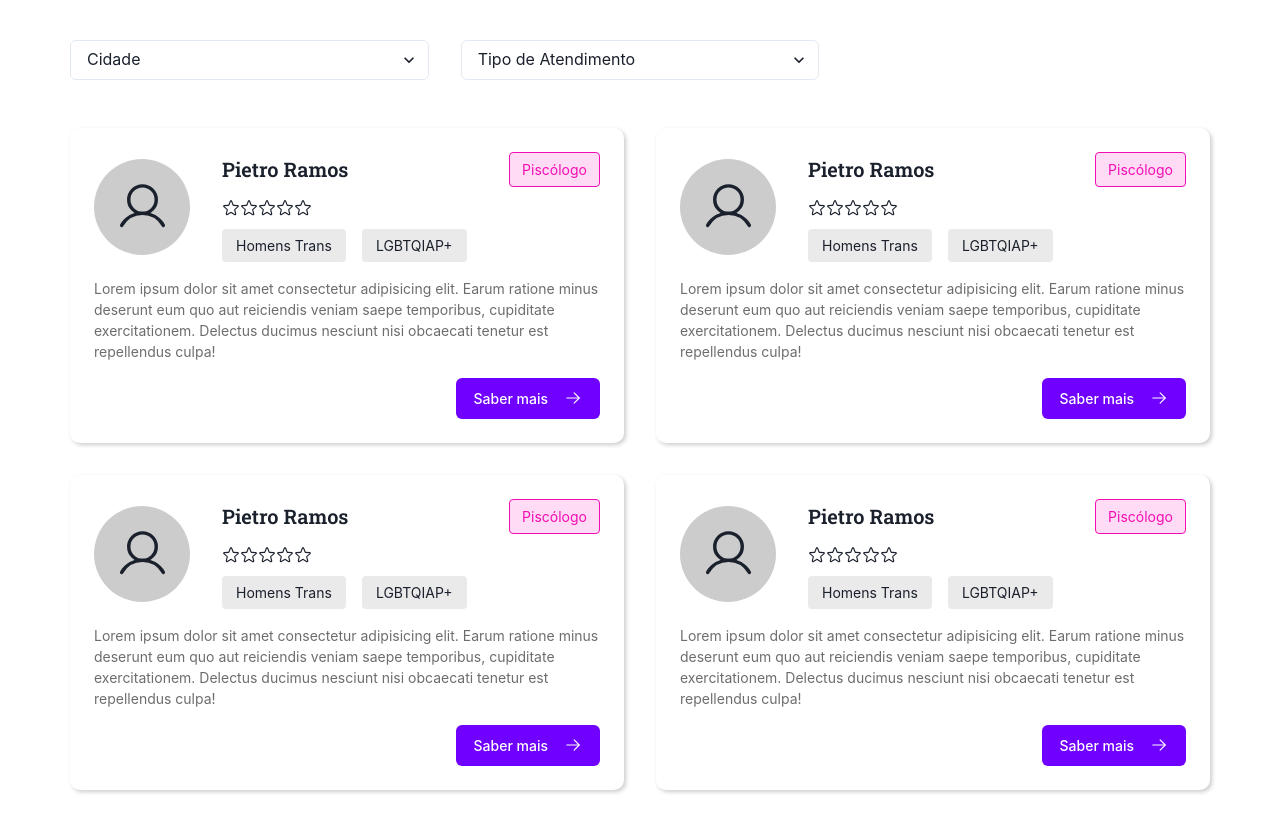
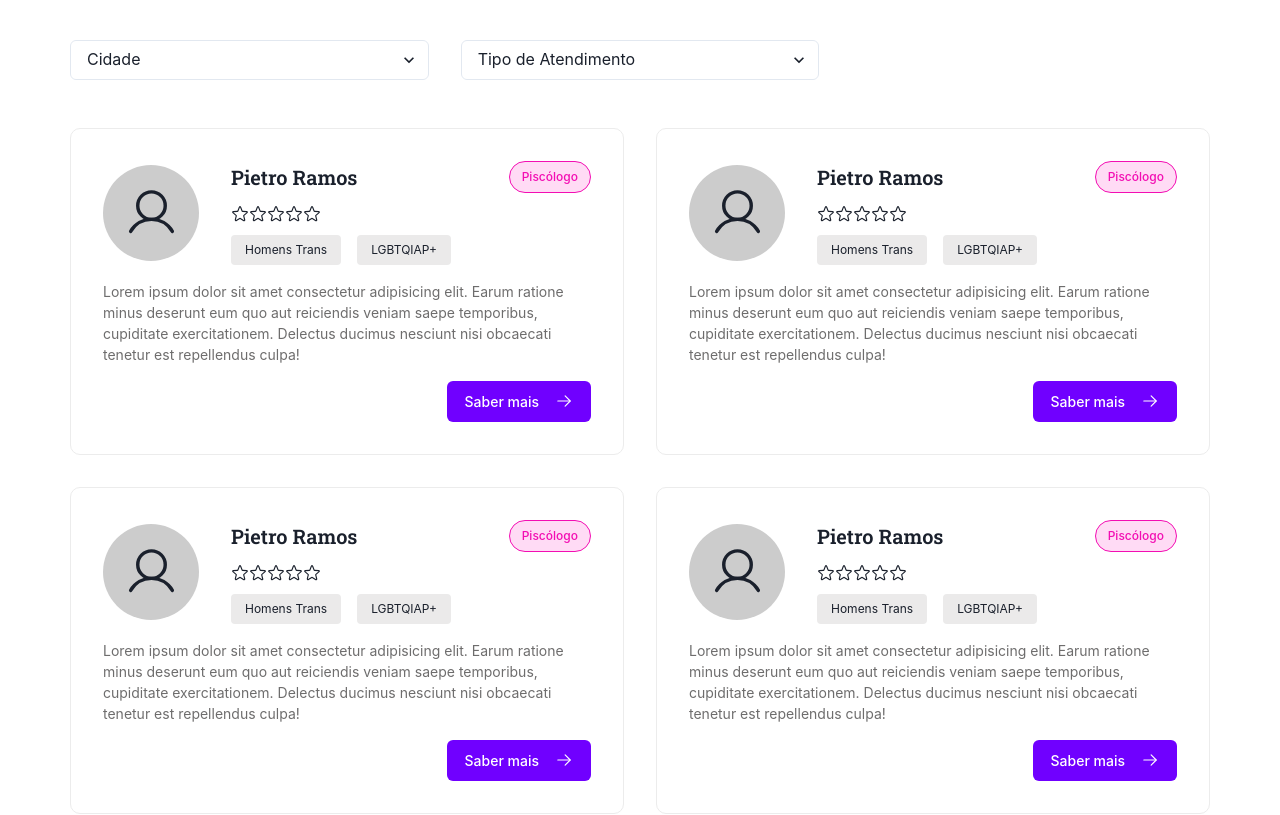
Before and after one commit to ngrpedro/towellcome, a React (Vite) app: page / in a window 1280 px wide. Shown: the part 920-1735 px from the top of the page. Built offline with nearby package versions, Linux system fonts and the light colour scheme.

Commit message:
edit parttners card

```diff
--- a/package.json
+++ b/package.json
@@ -16,6 +16,7 @@
     "phosphor-react": "^1.4.1",
     "react": "^18.2.0",
     "react-dom": "^18.2.0",
+    "react-router-dom": "^6.5.0",
     "sass": "^1.56.1"
   },
   "devDependencies": {
--- a/src/sections/Partners/Card/index.module.sass
+++ b/src/sections/Partners/Card/index.module.sass
@@ -2,8 +2,8 @@
 
 .box
     border-radius: 10px
-    box-shadow: 2px 2px 4px #ccc
-    padding: 1.5rem
+    padding: 2rem
+    border: 1px solid #ececec
 
     display: flex
     align-items: start
@@ -15,7 +15,8 @@
         align-items: end
 
     &:hover
-        transform: scale(1.05)
+        box-shadow: 2px 2px 11px #e1e1e1
+        //transform: scale(1.05)
 
     .cardHeader
         display: flex
@@ -58,12 +59,13 @@
                     font-family: $font-roboto
 
                 .area
-                    font-size: 14px
+                    font-size: 12px
+                    font-weight: 500
                     background-color: #ffdbf5
                     border: 1px solid #f30eb3
                     color: #f30eb3
                     padding: 6px 12px
-                    border-radius: 4px
+                    border-radius: 999px
 
             .starts
                 display: flex
@@ -78,7 +80,7 @@
 
                 span
                     display: block
-                    font-size: 14px
+                    font-size: 12px
                     background-color: #ebeaea
                     padding: 6px 14px
                     border-radius: 4px
--- a/src/styles/main.sass
+++ b/src/styles/main.sass
@@ -6,10 +6,6 @@ $page-margin: 30px
 $font-roboto: "Roboto Slab", "serif"
 $color-body-text: #2e2e2e
 
-body, *
-    margin: 0
-    padding: 0
-
 .container
     max-width: $page-width
     margin-left: auto
```
Also changed, not shown: 1 other file (tests, documents, lock files or other folders).
